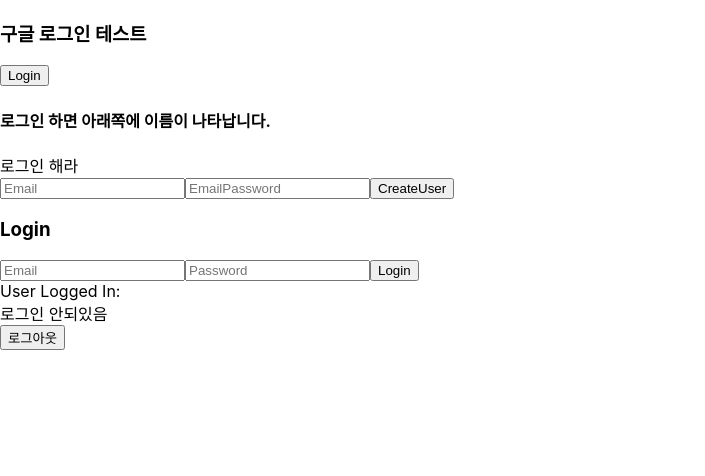
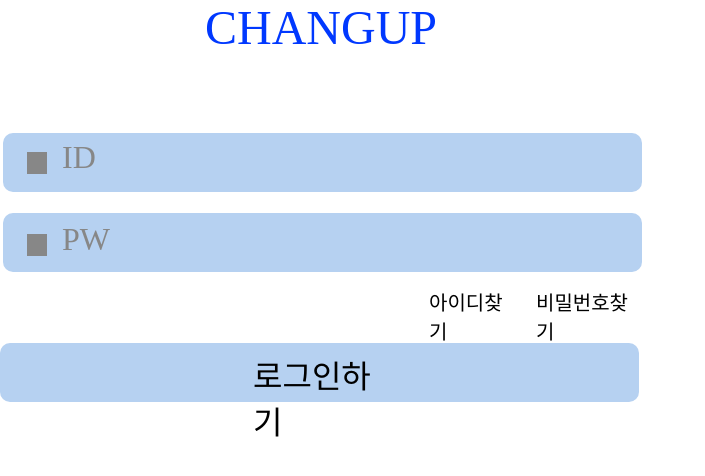
Before and after one commit to rlaehgus06/RealHipHop, a React (Create React App) app: page /LoginPage in a window 1280 px wide. Shown: the top 476 px of the page, without its empty margins (0-705 px from the left). Built offline with nearby package versions, Linux system fonts and the light colour scheme.

Commit message:
LoginPage issue :(

```diff
--- a/src/Routing.jsx
+++ b/src/Routing.jsx
@@ -12,9 +12,9 @@ const Routing = () => {
       <Routes>
         <Route path="/" element={<Main_Bricks />} />
         <Route path="/industry" element={<Industry_Inform />} />
-        <Route path="Second_Main" element={<Second_Main/>}/>
-        <Route path="FundingPage" element={<FundingPage/>}/>
-        <Route path="LoginPage" element={<LoginPage/>}/>
+        <Route path="/Second_Main" element={<Second_Main/>}/>
+        <Route path="/FundingPage" element={<FundingPage/>}/>
+        <Route path="/LoginPage" element={<LoginPage/>}/>
       </Routes>
     </Router>
   );
--- a/src/gyunghyun/src/aaa.jsx
+++ b/src/gyunghyun/src/aaa.jsx
@@ -37,10 +37,10 @@ const Second_Main = () => {
             <div className="e28_119"></div>
             <span className="e28_122">제조업체</span>
           </div>
-          <div className="e28_124">
+
             <div className="e28_118"></div>
             <span className="e28_121">예비창업자</span>
-          </div>
+
           <div className="e28_98" style={{ position: 'absolute', top: 0 }}>
             {/* 첫 번째 사진 */}
           </div>
--- a/src/gyunghyun/src/styles.css
+++ b/src/gyunghyun/src/styles.css
@@ -239,10 +239,10 @@
 	box-shadow:0px 4px 9px rgba(0, 0, 0, 0.25);
 	background-color:rgba(255, 255, 255, 1);
 	width:1299px;
-	height:743.36865234375px;
+	height:-300.36865234375px;
 	position:absolute;
 	left:4.547473508864641e-13px;
-	top:40.63133239746094px;
+	top:80.63133239746094px;
 }
 .28_98 {
 	border:1px solid rgba(0, 0, 0, 1);
--- a/src/index.js
+++ b/src/index.js
@@ -11,7 +11,7 @@ import Login from './loginPage/login'
 const root = ReactDOM.createRoot(document.getElementById('root'));
 root.render(
   <React.StrictMode>
-    <Login />
+    <Routing />
   </React.StrictMode>
 );
 
```
